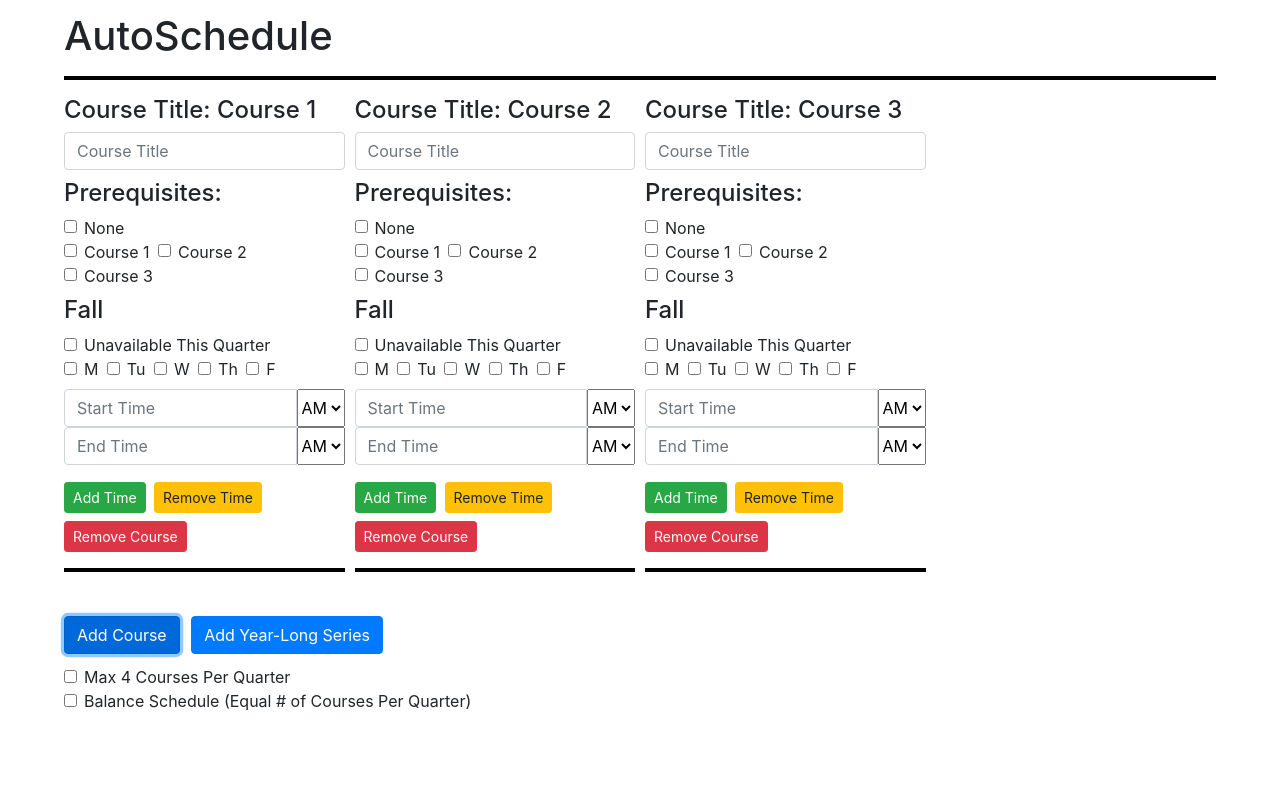
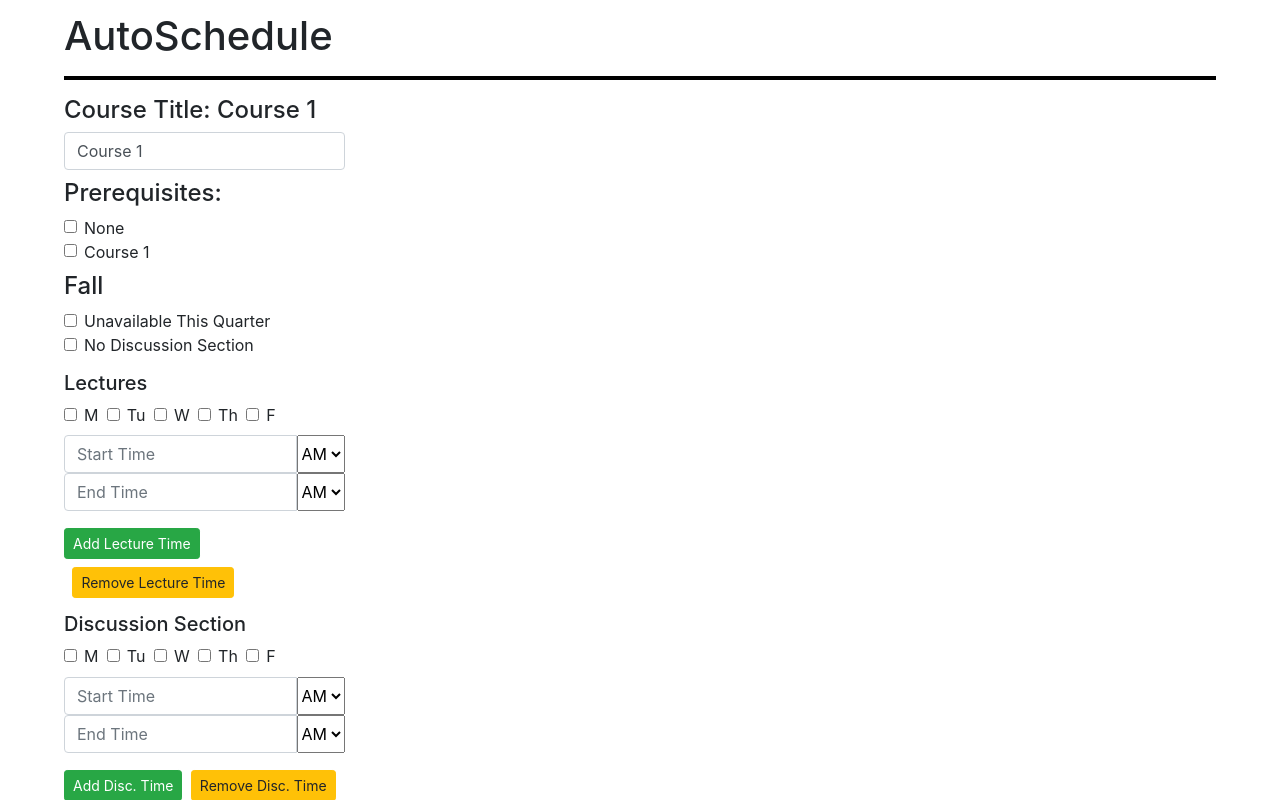
Before and after one commit to cs2027/auto-schedule, a React (Create React App) app: page / in a window 1280 px wide. Both pictures are taken after a click on the button "Add Course". Shown: the top 800 px of the page. Built offline with nearby package versions, Linux system fonts and the light colour scheme.

Commit message:
Persist some course data (title, prereqs, etc.) to internal state

```diff
--- a/src/App.css
+++ b/src/App.css
@@ -42,3 +42,19 @@
 .m-bottom-sm {
   margin-bottom: 1%;
 }
+
+.m-right-lg {
+  margin-right: 5%;
+}
+
+.m-left-lg {
+  margin-left: 5%;
+}
+
+.m-top-lg {
+  margin-top: 5%;
+}
+
+.m-bottom-lg {
+  margin-bottom: 5%;
+}
--- a/src/App.js
+++ b/src/App.js
@@ -6,45 +6,28 @@ import './App.css';
 
 class Input extends Component {
   state = {
-    currentId: 3,
-    courses: [
-      {
-        id: 1,
-        title: "Course 1",
-        times: {
-          fall: [{start: null, end: null}],
-          winter: [{start: null, end: null}],
-          spring: [{start: null, end: null}]
-        },
-        series: false,
-        prereq: null
-      },
-      {
-        id: 2,
-        title: "Course 2",
-        times: {
-          fall: [{start: null, end: null}],
-          winter: [{start: null, end: null}],
-          spring: [{start: null, end: null}]
-        },
-        series: false,
-        prereq: null
-      }
-    ]
+    currentId: 1,
+    courses: []
   }
 
+  ////////////////////////////////
+  // Universal Helper Functions //
+  ////////////////////////////////
+
   // Find course index in internal list, based on its Id number
-  findCourse = (courseId) => {
+  findIndex = (courseId) => {
     let courses = [...this.state.courses];
 
-    for (var i in courses) {
+    for (let i = Math.min(courseId - 1, courses.length - 1); i >= 0; i--) {
       if (courses[i].id === courseId) {
         return i;
       };
     };
+  }
 
-    return -1;
-  }
+  //////////////////////////
+  // Add & remove courses //
+  //////////////////////////
 
   // Add a new course
   addCourse = () => {
@@ -54,13 +37,28 @@ class Input extends Component {
                 {
                   id: oldState.currentId,
                   title: `Course ${oldState.currentId}`,
-                  times: {
-                    fall: [{start: null, end: null}],
-                    winter: [{start: null, end: null}],
-                    spring: [{start: null, end: null}]
+                  lecTimes: {
+                    fall: [{start: null, end: null, dow: [0, 0, 0, 0, 0]}],
+                    winter: [{start: null, end: null, dow: [0, 0, 0, 0, 0]}],
+                    spring: [{start: null, end: null, dow: [0, 0, 0, 0, 0]}]
+                  },
+                  discTimes: {
+                    fall: [{start: null, end: null, dow: [0, 0, 0, 0, 0]}],
+                    winter: [{start: null, end: null, dow: [0, 0, 0, 0, 0]}],
+                    spring: [{start: null, end: null, dow: [0, 0, 0, 0, 0]}]
+                  },
+                  available: {
+                    fall: true,
+                    winter: true,
+                    spring: true
+                  },
+                  disc: {
+                    fall: true,
+                    winter: true,
+                    spring: true
                   },
                   series: false,
-                  prereq: null
+                  prereqs: []
                 }]
     }));
   };
@@ -72,43 +70,139 @@ class Input extends Component {
     }));
   };
 
-  // Add a time slot for a course (ex. 9am and 11am sections)
-  addTime = (courseId, quarter) => {
-    let index = this.findCourse(courseId);
+  // Method to add year-long course sequences (TODO)
+  handleSeries = () => {
+    console.log('Handle Series');
+  };
 
-    if (index === -1) {
-      return;
-    }
+  //////////////////////////
+  // Update lecture times //
+  //////////////////////////
+
+  // Add a lecture time slot for a course (ex. 9am and 11am sections)
+  addLecture = (courseId, quarter) => {
+    let index = this.findIndex(courseId);
 
     let courses = [...this.state.courses];
-    courses[index].times[quarter].push({start: null, end: null});
+    courses[index].lecTimes[quarter].push({start: null, end: null, dow: [0, 0, 0, 0, 0]});
     this.setState({ courses });
   };
 
-  // Remove a time slot for a course
-  removeTime = (courseId, quarter) => {
-    let index = this.findCourse(courseId);
-
-    if (index === -1) {
-      return;
-    }
+  // Remove a lecture time slot for a course
+  removeLecture = (courseId, quarter) => {
+    let index = this.findIndex(courseId);
 
     let courses = [...this.state.courses];
-    if (courses[index].times[quarter].length === 1) {
+    if (courses[index].lecTimes[quarter].length === 1) {
       alert('Error: You are attempting to remove the only time slot.');
       return;
     };
 
-    courses[index].times[quarter].pop();
+    courses[index].lecTimes[quarter].pop();
     this.setState({ courses });
   };
 
-  // TODO
-  handleSeries = () => {
-    console.log('Handle Series');
+  /////////////////////////////
+  // Update discussion times //
+  /////////////////////////////
+
+  // Add a discussion section time slot for a course
+  addDiscussion = (courseId, quarter) => {
+    let index = this.findIndex(courseId);
+
+    let courses = [...this.state.courses];
+    courses[index].discTimes[quarter].push({start: null, end: null, dow: [0, 0, 0, 0, 0]});
+    this.setState({ courses });
+  };
+
+  // Remove a discussion section time slot for a course
+  removeDiscussion = (courseId, quarter) => {
+    let index = this.findIndex(courseId);
+
+    let courses = [...this.state.courses];
+    if (courses[index].discTimes[quarter].length === 1) {
+      alert("Error: Please select the 'No Discussion Section' box instead.");
+      return;
+    };
+
+    courses[index].discTimes[quarter].pop();
+    this.setState({ courses });
+  };
+
+  //////////////////
+  // Course title //
+  //////////////////
+
+  // Update course title
+  changeTitle = ({target}) => {
+    let index = this.findIndex(parseInt(target.id));
+
+    let courses = [...this.state.courses];
+    courses[index].title = target.value;
+    this.setState({ courses });
+  };
+
+  ////////////////////
+  // Course prereqs //
+  ////////////////////
+
+  // Update whether or not a course has prereqs
+  prereqStatus = ({target}) => {
+    let index = this.findIndex(parseInt(target.id));
+    let courses = [...this.state.courses];
+
+    if (courses[index].prereqs === null) {
+      courses[index].prereqs = [];
+    } else {
+      courses[index].prereqs = null;
     }
 
-  // Render method
+    this.setState({ courses });
+  }
+
+  // Add or remove a prereq for a course
+  editPrereqs = (courseId, prereqId) => {
+    let index = this.findIndex(courseId);
+    let courses = [...this.state.courses];
+
+    if (courses[index].prereqs.includes(prereqId)) {
+      let prereqs = courses[index].prereqs;
+      courses[index].prereqs = prereqs.filter(Id => Id !== prereqId);
+    } else {
+      courses[index].prereqs.push(prereqId);
+    }
+
+    this.setState({ courses });
+  };
+
+  /////////////////////////
+  // Course availability //
+  /////////////////////////
+
+  // Update whether or not a course is available in a given quarter
+  changeAvail = (courseId, quarter) => {
+    let index = this.findIndex(courseId);
+    let courses = [...this.state.courses];
+
+    let avail = courses[index].available[quarter];
+    courses[index].available[quarter] = !(avail);
+    this.setState({ courses });
+  };
+
+  // Update whether or not a course has a disc. section for a given quarter
+  changeDisc = (courseId, quarter) => {
+    let index = this.findIndex(courseId);
+    let courses = [...this.state.courses];
+
+    let status = courses[index].disc[quarter];
+    courses[index].disc[quarter] = !(status);
+    this.setState({ courses });
+  };
+
+  ///////////////////
+  // Render method //
+  ///////////////////
+
   render() {
     return (
       <div className="m-bottom">
@@ -119,34 +213,77 @@ class Input extends Component {
               {/* Course Title */}
               <h4>Course Title: {course.title}</h4>
               <div className="input-group m-bottom">
-                <input type="text" className="form-control" placeholder="Course Title" />
+                <input
+                  onChange={this.changeTitle}
+                  id={course.id}
+                  value={course.title}
+                  type="text"
+                  className="form-control"
+                />
               </div>
 
               {/* Prereqs */}
               <h4>Prerequisites:</h4>
               <div className="input-group">
                 <div className="form-check">
-                  <input className="form-check-input" type="checkbox" />
+                  <input
+                    onChange={this.prereqStatus}
+                    checked={this.state.courses[this.findIndex(course.id)].prereqs === null}
+                    id={course.id}
+                    className="form-check-input"
+                    type="checkbox"
+                  />
                   <label className="form-check-label">None</label>
                 </div>
               </div>
-              <div className="input-group m-bottom">
-                  {this.state.courses.map((course) => (
-                    <div key={course.id} className="form-check m-right">
-                      <input className="form-check-input" type="checkbox" />
-                      <label className="form-check-label">{course.title}</label>
+              <div
+                hidden={this.state.courses[this.findIndex(course.id)].prereqs === null}
+                className="input-group"
+              >
+                  {this.state.courses.map((prereq) => (
+                    <div key={prereq.id} className="form-check m-right">
+                      <input
+                        onChange={() => this.editPrereqs(course.id, prereq.id)}
+                        checked={this.state.courses[this.findIndex(course.id)].prereqs !== null &&
+                                this.state.courses[this.findIndex(course.id)].prereqs.includes(prereq.id)}
+                        className="form-check-input"
+                        type="checkbox"
+                      />
+                      <label className="form-check-label">{prereq.title}</label>
                     </div>
                   ))}
               </div>
 
-              {/* Fall Quarter */}
-              <h4>Fall</h4>
+              {/* START: Fall Quarter */}
+              <h4 className="m-top">Fall</h4>
               <div className="form-check">
-                <input className="form-check-input" type="checkbox" />
+                <input
+                  onChange={() => this.changeAvail(course.id, 'fall')}
+                  checked={!(this.state.courses[this.findIndex(course.id)].available.fall)}
+                  className="form-check-input"
+                  type="checkbox"
+                />
                 <label className="form-check-label">
                   Unavailable This Quarter
                 </label>
               </div>
+              <div className="form-check">
+                <input
+                  onChange = {() => this.changeDisc(course.id, 'fall')}
+                  checked={!(this.state.courses[this.findIndex(course.id)].disc.fall)}
+                  className="form-check-input"
+                  type="checkbox"
+                />
+                <label className="form-check-label">
+                  No Discussion Section
+                </label>
+              </div>
+
+              <div hidden={!(this.state.courses[this.findIndex(course.id)].available.fall)}>
+                {/* Fall Quarter: Lecture Times */}
+                <h5 className="m-top-lg">Lectures</h5>
+                {course.lecTimes.fall.map((index) => (
+                  <React.Fragment>
                     <div className="input-group m-bottom">
                       <div className="form-check m-right">
                         <input className="form-check-input" type="checkbox" />
@@ -169,10 +306,6 @@ class Input extends Component {
                         <label className="form-check-label">F</label>
                       </div>
                     </div>
-
-              {/* Fall Quarter: Times */}
-              {course.times.fall.map((index) => (
-                <React.Fragment>
                     <div className="input-group">
                     <input type="text" className="form-control" placeholder="Start Time" />
                     <select>
@@ -190,18 +323,74 @@ class Input extends Component {
                   </React.Fragment>
                 ))}
                 <button
-                onClick={() => this.addTime(course.id, 'fall')}
+                  onClick={() => this.addLecture(course.id, 'fall')}
                   className="btn btn-success btn-sm m-top">
-                  Add Time
+                    Add Lecture Time
                 </button>
                 <button
-                onClick={() => this.removeTime(course.id, 'fall')}
+                  onClick={() => this.removeLecture(course.id, 'fall')}
                   className="btn btn-warning btn-sm m-top m-left">
-                  Remove Time
+                    Remove Lecture Time
                 </button>
 
+                {/* Fall Quarter: Discussion Times */}
+                <div hidden={!(this.state.courses[this.findIndex(course.id)].disc.fall)}>
+                  <h5 className="m-top-lg">Discussion Section</h5>
+                  {course.discTimes.fall.map((index) => (
+                    <React.Fragment>
+                      <div className="input-group m-bottom">
+                        <div className="form-check m-right">
+                          <input className="form-check-input" type="checkbox" />
+                          <label className="form-check-label">M</label>
+                        </div>
+                        <div className="form-check m-right">
+                          <input className="form-check-input" type="checkbox" />
+                          <label className="form-check-label">Tu</label>
+                        </div>
+                        <div className="form-check m-right">
+                          <input className="form-check-input" type="checkbox" />
+                          <label className="form-check-label">W</label>
+                        </div>
+                        <div className="form-check m-right">
+                          <input className="form-check-input" type="checkbox" />
+                          <label className="form-check-label">Th</label>
+                        </div>
+                        <div className="form-check m-right">
+                          <input className="form-check-input" type="checkbox" />
+                          <label className="form-check-label">F</label>
+                        </div>
+                      </div>
+                      <div className="input-group">
+                      <input type="text" className="form-control" placeholder="Start Time" />
+                      <select>
+                        <option>AM</option>
+                        <option>PM</option>
+                      </select>
+                      </div>
+                      <div className="input-group m-bottom">
+                        <input type="text" className="form-control" placeholder="End Time" />
+                        <select>
+                          <option>AM</option>
+                          <option>PM</option>
+                        </select>
+                      </div>
+                    </React.Fragment>
+                  ))}
+                  <button
+                    onClick={() => this.addDiscussion(course.id, 'fall')}
+                    className="btn btn-success btn-sm m-top">
+                      Add Disc. Time
+                  </button>
+                  <button
+                    onClick={() => this.removeDiscussion(course.id, 'fall')}
+                    className="btn btn-warning btn-sm m-top m-left">
+                      Remove Disc. Time
+                  </button>
+                </div>
+              </div>
+              {/* END: Fall Quarter */}
+
               {/* Remove Course */}
-              <br />
               <button onClick={() => this.removeCourse(course.id)} className="btn btn-danger btn-sm m-top">Remove Course</button>
               <hr className="hr" />
             </div>
```
Lines whose indentation alone changed are shown as unchanged.
